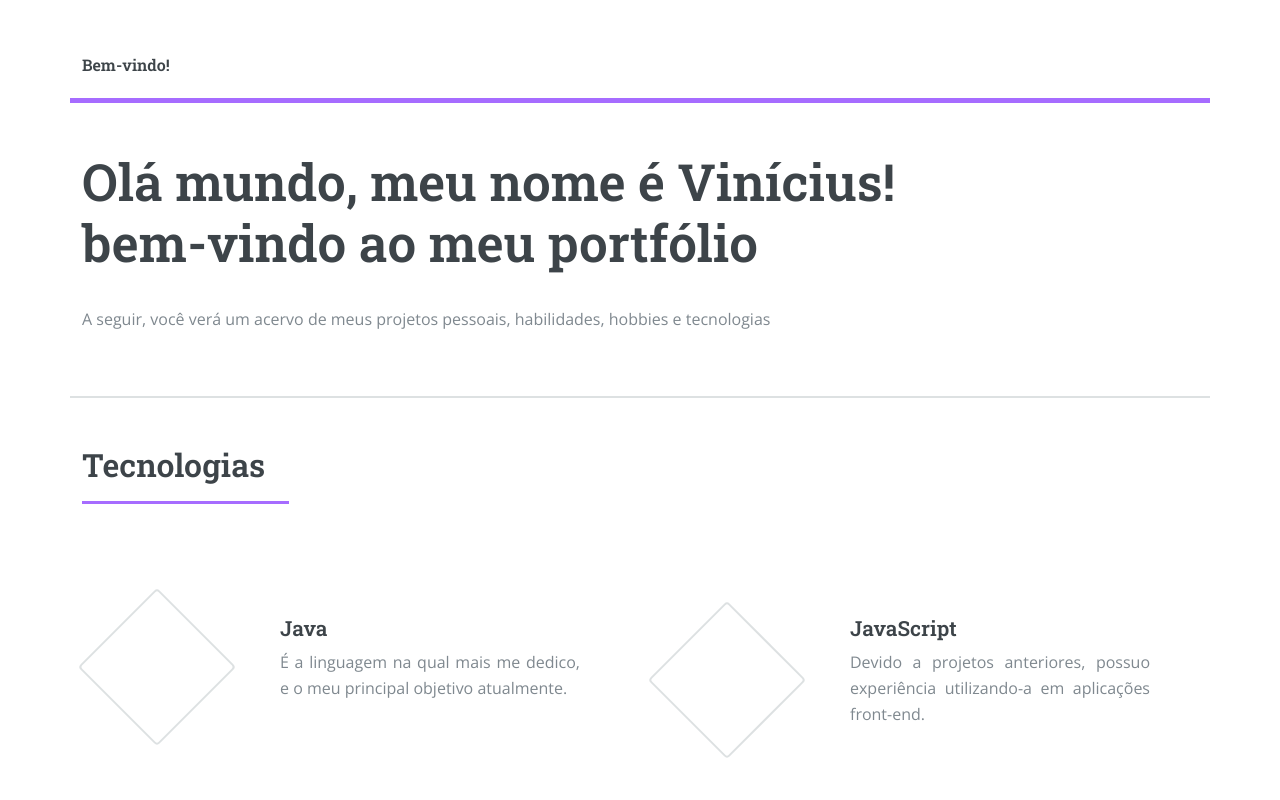
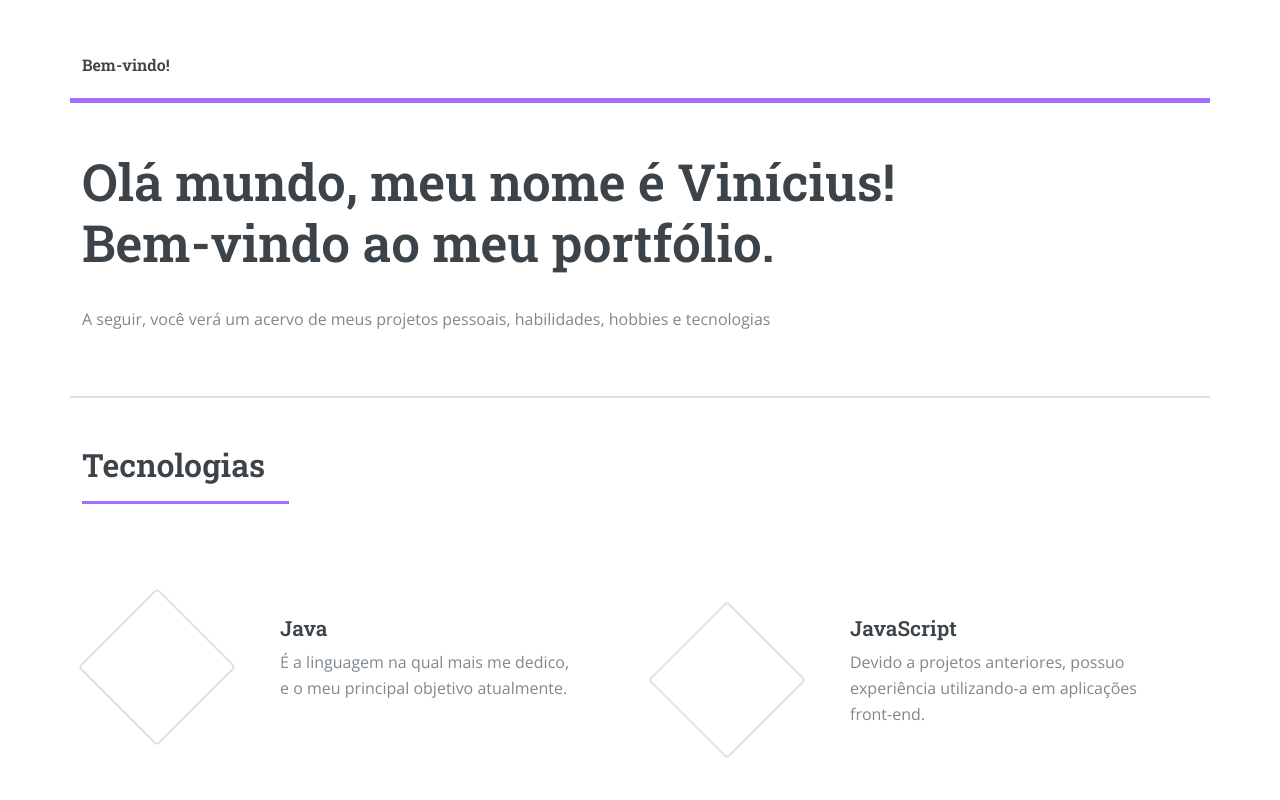
Before and after one commit to viniciusbacellar/Portfolio, a plain HTML site: page index.html in a window 1280 px wide. Shown: the top 800 px of the page. Drawn offline with nearby package versions, Linux system fonts and the light colour scheme.

Commit message:
Projeto final 1

```diff
--- a/index.html
+++ b/index.html
@@ -38,7 +38,7 @@
     </nav>
     <!-- HEADER -->
     <header class="row py-5 section-tema" id="header">
-      <h1>Olá mundo, meu nome é Vinícius!<br>bem-vindo ao meu portfólio</h1>
+      <h1>Olá mundo, meu nome é Vinícius!<br>Bem-vindo ao meu portfólio.</h1>
       <p class="pt-4">A seguir, você verá um acervo de meus projetos pessoais, habilidades, hobbies e tecnologias</p>
     </header>
 
--- a/style.css
+++ b/style.css
@@ -27,7 +27,6 @@
   }
 
   p {
-    font-family: ;
     color: #7f888f !important;
     line-height: 1.65;
     font-family: 'Open Sans', sans-serif !important;
@@ -104,7 +103,7 @@
 }
 
 .div-text {
-  text-align: justify;
+  text-align: left;
 }
 
 .icon-img {
```
